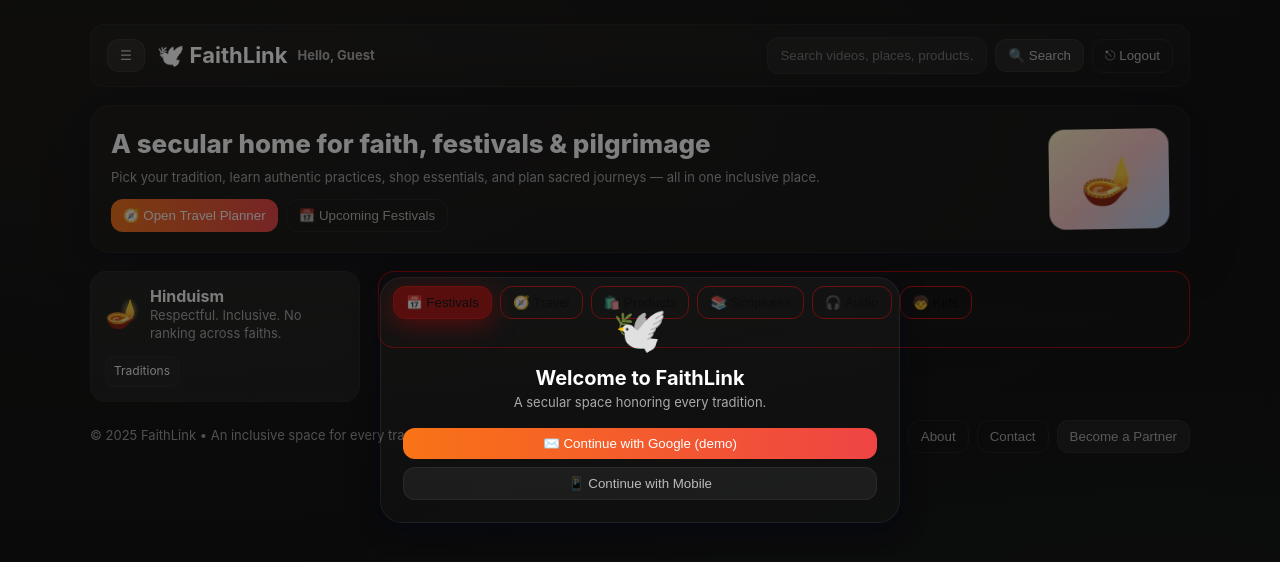
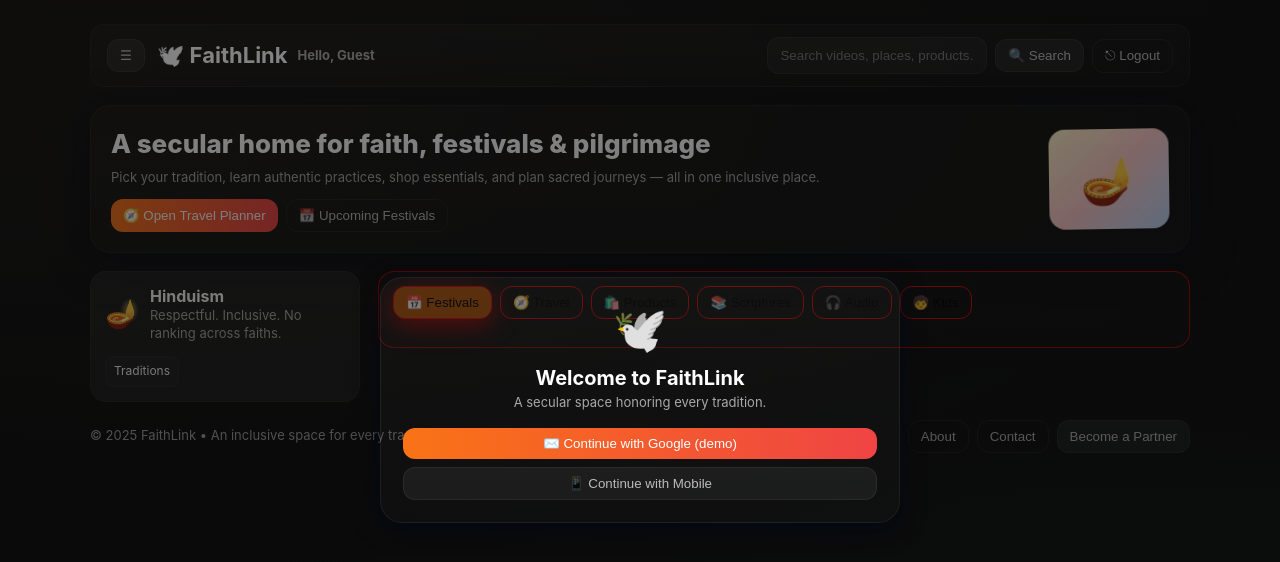
Before and after one commit to asif-2123/Faithlink, a plain HTML site: page index.html in a window 1280 px wide. Drawn offline with Linux system fonts and the light colour scheme.

Commit message:
Update index.html

```diff
--- a/index.html
+++ b/index.html
@@ -125,7 +125,7 @@
      ------------------------- */
   .tabs{ display:flex; gap:8px; flex-wrap:wrap; margin-bottom:14px; }
   .tab{ padding:8px 12px; border-radius:12px; background:transparent; border:1px solid rgb(213, 8, 8); cursor:pointer; }
-  .tab.active{ background:rgba(255, 0, 0, 0.652); box-shadow:0 6px 24px rgba(255, 0, 0, 0.618); }
+  .tab.active{ background:rgba(255, 111, 0, 0.652); box-shadow:0 6px 24px rgba(255, 0, 0, 0.618); }
 
   /* -------------------------
      Festival cards grid
```
